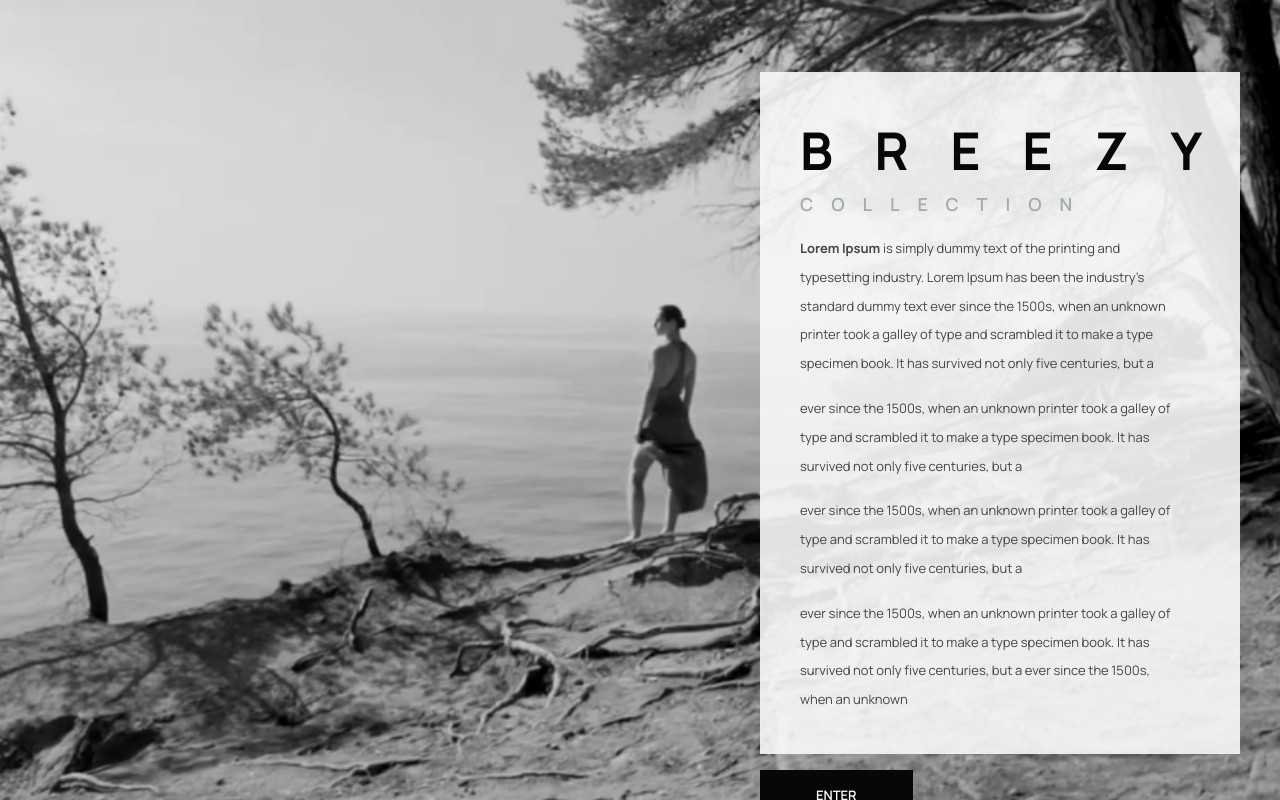
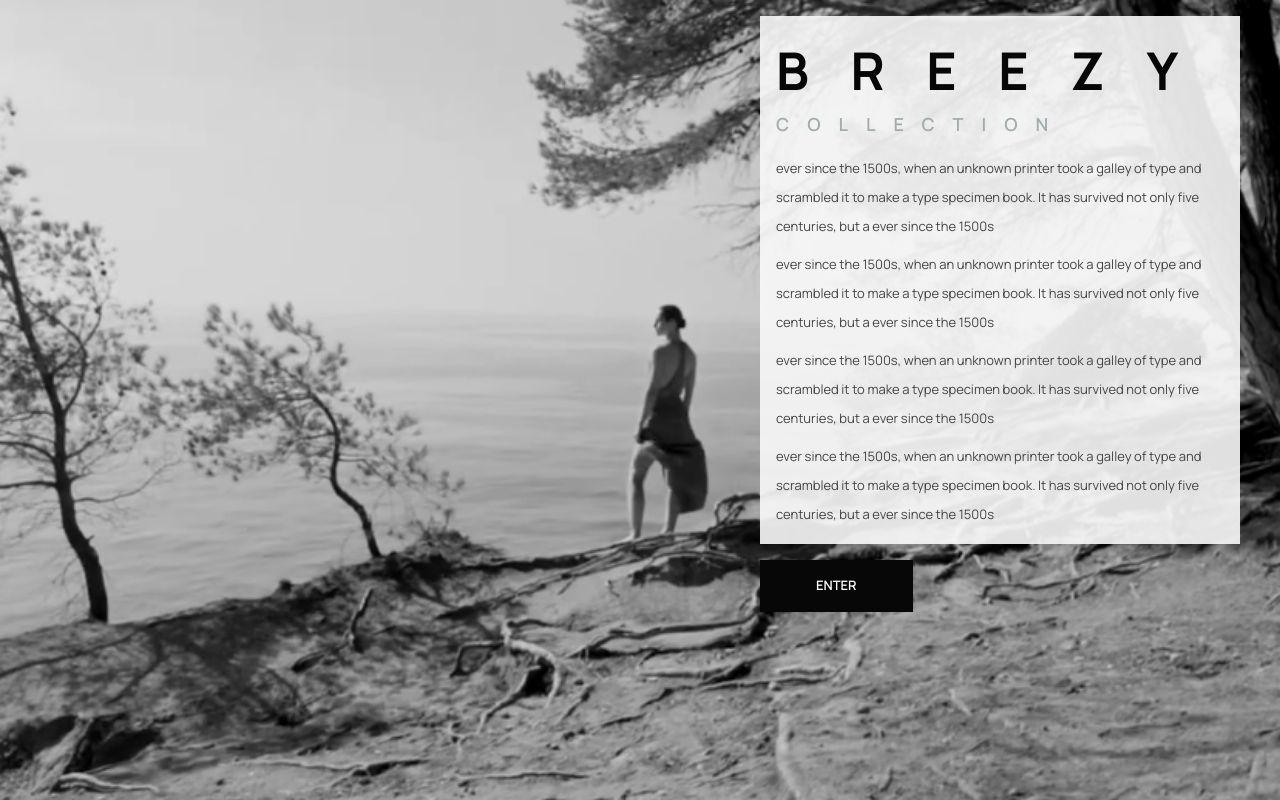
Before and after one commit to dodosebn/iic-wena-affliate, a Next.js app: page / in a window 1280 px wide. Built offline with nearby package versions, Linux system fonts and the light colour scheme.

Commit message:
intro dey whineooo

```diff
--- a/app/page.tsx
+++ b/app/page.tsx
@@ -1,3 +1,5 @@
+'use client';
+
 import React from 'react';
 import Image from 'next/image';
 import bgImg from '@/public/images/backgroundBg.png';
@@ -5,58 +7,44 @@ import TransitionLink from './ultils/transitionLink';
 
 const Page = () => {
   return (
-    <div style={{
-      position: 'fixed',
-      top: 0,
-      left: 0,
-      width: '100vw',
-      height: '100vh',
-      zIndex: -1
-    }}>
+    <div className="relative min-h-screen w-full overflow-x-hidden overflow-y-auto">
+      {/* Background Image */}
+      <div className="absolute top-0 left-0 w-full h-full -z-10">
         <Image
           src={bgImg}
           alt="Background"
           layout="fill"
           objectFit="cover"
           quality={100}
+          priority
         />
+      </div>
 
-      <section className="fixed top-0 left-0 bottom-0 w-full h-full flex justify-center px-5 pt-10
-                          md:justify-end md:pr-10 md:pt-10 overflow-y-auto">
-        <div className="w-full max-w-[30rem] flex flex-col mb-auto mt-8">
-          <div className='p-10 bg-[#f9f9f9]/90'>
+      {/* Main Content */}
+      <section className="w-full min-h-screen flex justify-center px-5 md:justify-end md:pr-10">
+        <div className="w-full max-w-[30rem] flex flex-col mb-auto mt-4">
+          <div className="p-4 bg-[#f9f9f9]/90">
             <div>
-              <h1 className='font-bold lg:text-[52px] text-[48px] lg:tracking-[0.8em] tracking-[0.4em]'>BREEZY</h1>
+              <h1 className="font-bold lg:text-[52px] text-[48px] lg:tracking-[0.8em] tracking-[0.4em]">BREEZY</h1>
             </div>
-            <div className='flex text-center mx-auto md:text-start'>
-              <h2 className='text-[#A1ACAF] font-semibold tracking-[1em] text-md lg:text-lg'>COLLECTION</h2>
+            <div className="flex text-center mx-auto md:text-start">
+              <h2 className="text-[#A1ACAF] font-semibold tracking-[1em] text-md lg:text-lg">COLLECTION</h2>
             </div>
-            <div className='mt-[1rem]'>
-              <p className='text-[#454545] text-[13px] md:max-w-sm leading-[1.4rem] md:leading-[1.8rem]'>
-                <span className='text-[#454545] font-bold'>Lorem Ipsum </span>
-                is simply dummy text of the printing and typesetting industry.
-                Lorem Ipsum has been the industry's standard dummy text ever since the 1500s,
-                when an unknown printer took a galley of type and scrambled it to make a type specimen book.
-                It has survived not only five centuries, but a
+            <div className="mt-[1rem]">
+              {[...Array(4)].map((_, i) => (
+                <p
+                  key={i}
+                  className="text-[#454545] text-[13px] mt-[0.6rem] md:max-w-md leading-[1.4rem] md:leading-[1.8rem]"
+                >
+                  ever since the 1500s, when an unknown printer took a galley of type and scrambled it to make a type specimen book.
+                  It has survived not only five centuries, but a ever since the 1500s
                 </p>
-              <p className='text-[#454545] text-[13px] mt-[1rem] md:max-w-sm leading-[1.4rem] md:leading-[1.8rem]'>
-                ever since the 1500s, when an unknown printer took a galley of type and scrambled it
-                to make a type specimen book. It has survived not only five centuries, but a
-              </p>
-              <p className='text-[#454545] text-[13px] mt-[1rem] md:max-w-sm leading-[1.4rem] md:leading-[1.8rem]'>
-                ever since the 1500s, when an unknown printer took a galley of type and scrambled it to make
-                a type specimen book. It has survived not only five centuries, but a
-              </p>
-              <p className='text-[#454545] text-[13px] mt-[1rem] md:max-w-sm leading-[1.4rem] md:leading-[1.8rem]'>
-                ever since the 1500s, when an unknown printer took a galley of type and scrambled it to make a type specimen book.
-                It has survived not only five centuries, but a ever since the 1500s, when an unknown
-              </p>
+              ))}
             </div>
           </div>
-          <div className='py-4 flex justify-start'>
-            <TransitionLink href='/category/clothing'>
-            <button className='text-[13px] text-[#fff] bg-[rgb(7,7,7)]
-                           hover:bg-[#f9f9f9]/90 hover:text-[#070707] py-4 px-14 font-semibold'>
+          <div className="py-4 flex justify-start">
+            <TransitionLink href="/category/clothing">
+              <button className="text-[13px] text-[#fff] bg-[rgb(7,7,7)] hover:bg-[#f9f9f9]/90 hover:text-[#070707] py-4 px-14 font-semibold">
                 ENTER
               </button>
             </TransitionLink>
```
Lines whose indentation alone changed are shown as unchanged.
